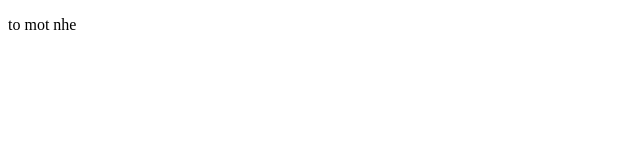
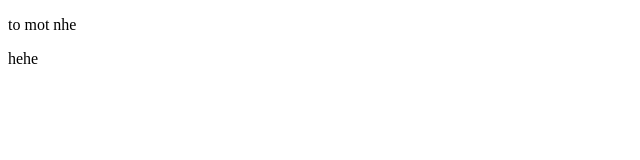
Before and after one commit to laba456123/nhom1.github.io, a plain HTML site: page index.html in a window 1280 px wide. Shown: the full height of the page, 0-640 px from the left. Drawn offline with Linux system fonts and the light colour scheme.

Commit message:
second commit

```diff
--- a/index.html
+++ b/index.html
@@ -7,5 +7,6 @@
 </head>
 <body>
     <p>to mot nhe</p>
+    hehe
 </body>
 </html>
```
